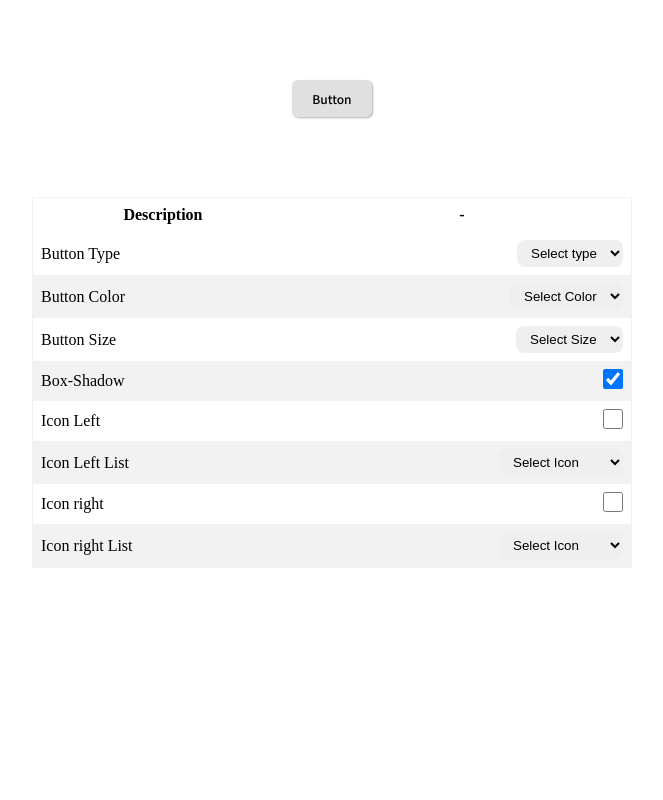
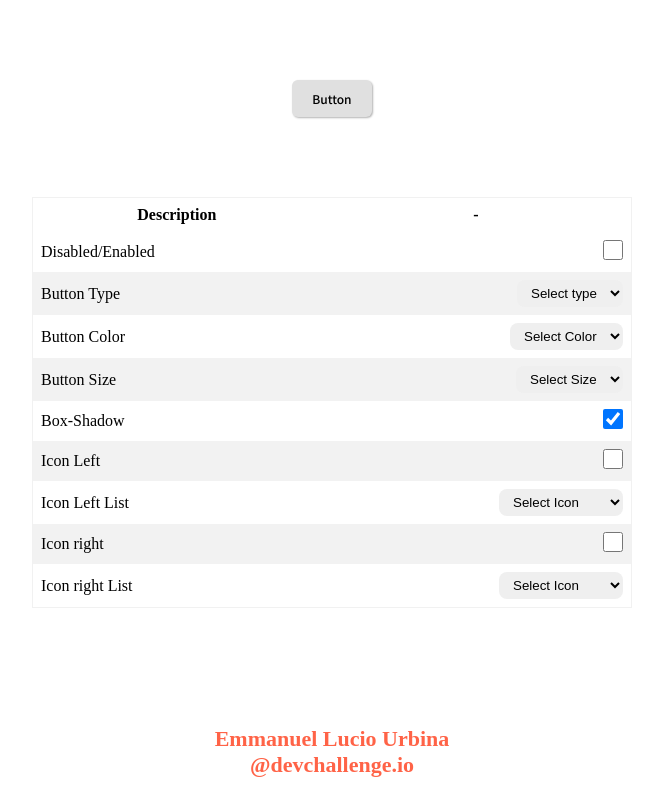
Before and after one commit to emmanuelurbina/Button-component, a Vue app: page / in a window 1280 px wide. Shown: the whole page, without its empty margins (308-971 px from the left). Built offline with nearby package versions, Linux system fonts and the light colour scheme.

Commit message:
+ disabled event

```diff
--- a/src/App.vue
+++ b/src/App.vue
@@ -1,32 +1,64 @@
 <template>
   <div id="app" class="content">
     <ButtonsView />
+
+
+    <div class="footer">
+      <p>
+        <a class="flink" href="https://emmanuelurbina.github.io">Emmanuel Lucio Urbina </a> <br>
+        <a class="flink" href="https://devchallenges.io/"> @devchallenge.io </a>
+       </p>
+    </div>
   </div>
 </template>
 
 <script>
-import ButtonsView from "./views/ButtonsView.vue"
+import ButtonsView from "./views/ButtonsView.vue";
 
 export default {
-  name: 'App',
+  name: "App",
   components: {
-    ButtonsView
-  }
-}
+    ButtonsView,
+  },
+};
 </script>
 
 <style>
-@import url('https://fonts.googleapis.com/css2?family=Noto+Sans+JP:wght@400;500;700&display=swap');
+@import url("https://fonts.googleapis.com/css2?family=Noto+Sans+JP:wght@400;500;700&display=swap");
 * {
   margin: 0;
   padding: 0;
   box-sizing: border-box;
-
 }
 
 .content {
-  display: flex;
+  display: grid;
 
- justify-content: center;
+  justify-content: center;
+}
+
+
+
+.footer {
+  position: absolute;
+  bottom: 0;
+  padding: 1em;
+  text-align: center;
+  width: 100%;
+  font-size: 22px;
+  font-weight: bold;
+  color: tomato;
+}
+
+.flink {
+  text-decoration: none;
+  color: tomato;
+}
+
+@media screen and (max-width: 600px)  {
+  .footer {
+    position: relative;
+    font-size: 16px;
+  }
 }
 </style>
--- a/src/components/ButtonsComponent.vue
+++ b/src/components/ButtonsComponent.vue
@@ -3,6 +3,7 @@
     type="button"
     class="btn"
     :class="[type, color, size, shadow ? 'shadow' : '']"
+    :disabled="disabled"
   >
     <i v-if="iconLeftView" class="material-icons left-icon"> {{ iconLeft }} </i>
     Button
@@ -13,7 +14,7 @@
 <script>
 export default {
   name: "ButtonsComponent",
-  props: ["type", "color", "shadow", "size", "iconLeftView", "iconLeft", "iconRight", "iconRightView"],
+  props: ["type", "color", "shadow", "size", "iconLeftView", "iconLeft", "iconRight", "iconRightView","disabled"],
 };
 </script>
 
--- a/src/views/ButtonsView.vue
+++ b/src/views/ButtonsView.vue
@@ -10,6 +10,7 @@
         :iconLeft="iconLeft"
         :iconRightView="iconRightView"
         :iconRight="iconRight"
+        :disabled="disabled"
       />
     </div>
 
@@ -20,6 +21,17 @@
           <th>-</th>
         </thead>
         <tbody>
+          <tr>
+            <td>Disabled/Enabled</td>
+            <td class="opt">
+              <input
+                type="checkbox"
+                class="check"
+                value=""
+                v-model="disabled"
+              />
+            </td>
+          </tr>
           <tr>
             <td>Button Type</td>
             <td class="opt">
@@ -138,6 +150,7 @@ export default {
   data() {
     return {
       type: "default",
+      disabled:false,
       color: "",
       shadow: true,
       size: "md",
```
